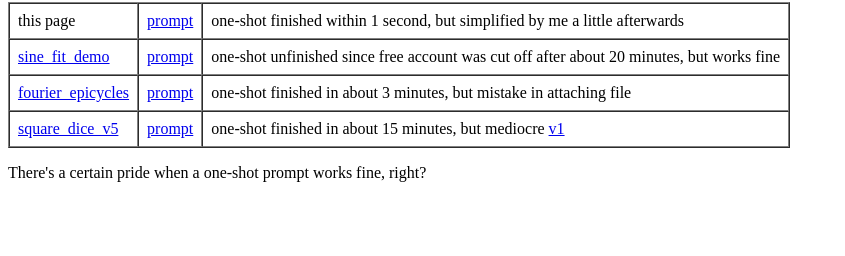
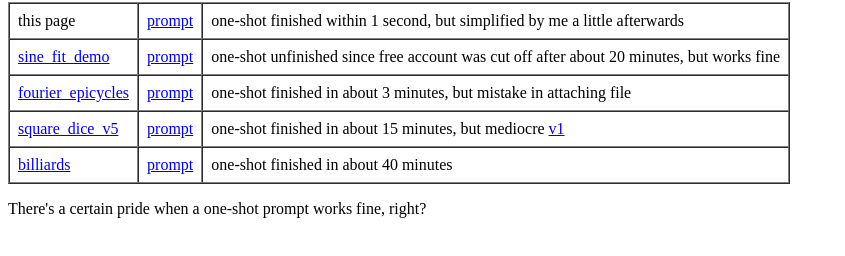
Before and after one commit to bobuhito/AI_generated_pages, a plain HTML site: page index.html in a window 1280 px wide. Shown: the part 78-334 px from the top of the page, without its empty margins (0-845 px from the left). Drawn offline with Linux system fonts and the light colour scheme.

Commit message:
Add billiards row

```diff
--- a/index.html
+++ b/index.html
@@ -25,6 +25,10 @@
 <td><a href="/square_dice_v5">square_dice_v5</a></td>
 <td><a href="https://chatgpt.com/share/6af6397e-0754-83ea-b9c9-f4c4e6822bfd" target="_blank" rel="noopener noreferrer">prompt</a></td>
 <td>one-shot finished in about 15 minutes, but mediocre <a href="/square_dice">v1</a></td>
+</tr><tr>
+<td><a href="/billiards">billiards</a></td>
+<td><a href="https://claude.ai/share/bd20dbd5-834b-48ef-b8e0-a5763ed1c390" target="_blank" rel="noopener noreferrer">prompt</a></td>
+<td>one-shot finished in about 40 minutes</td>
 </tr>
 </tbody>
 </table>
```
